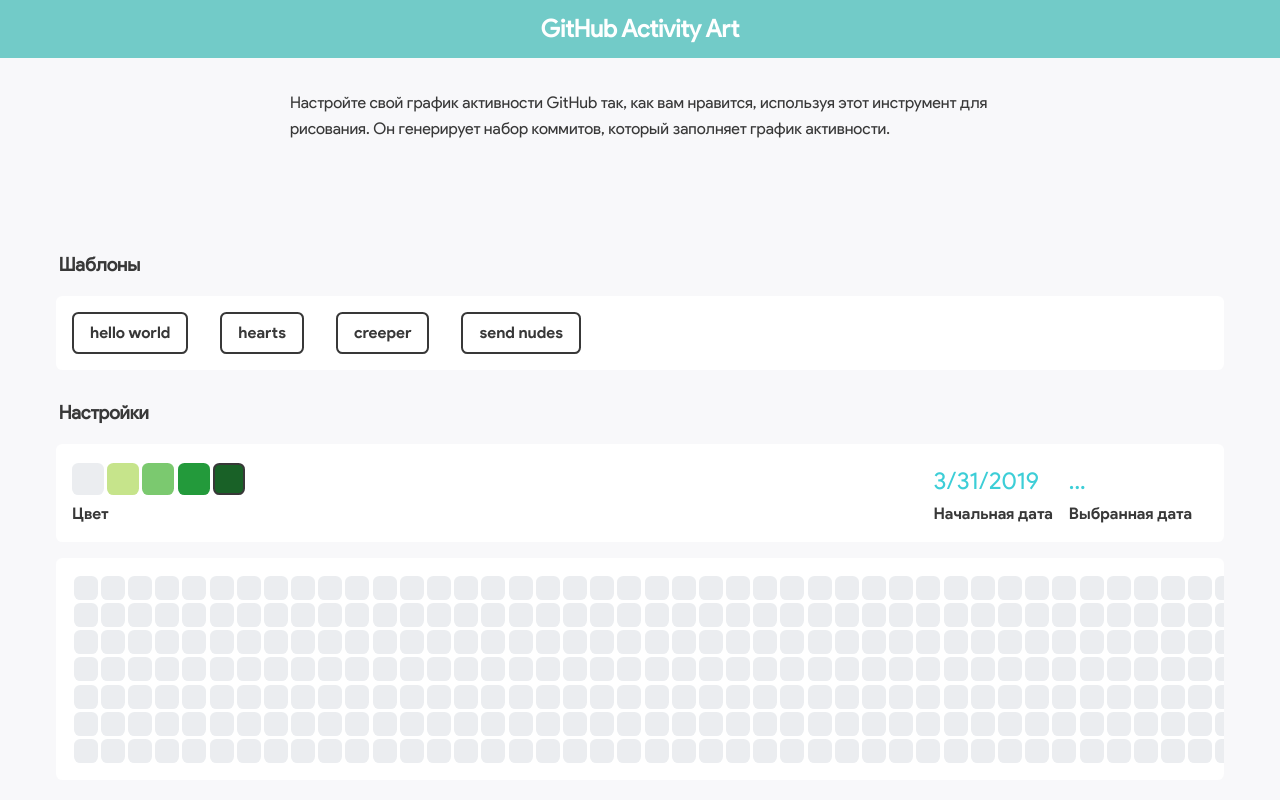
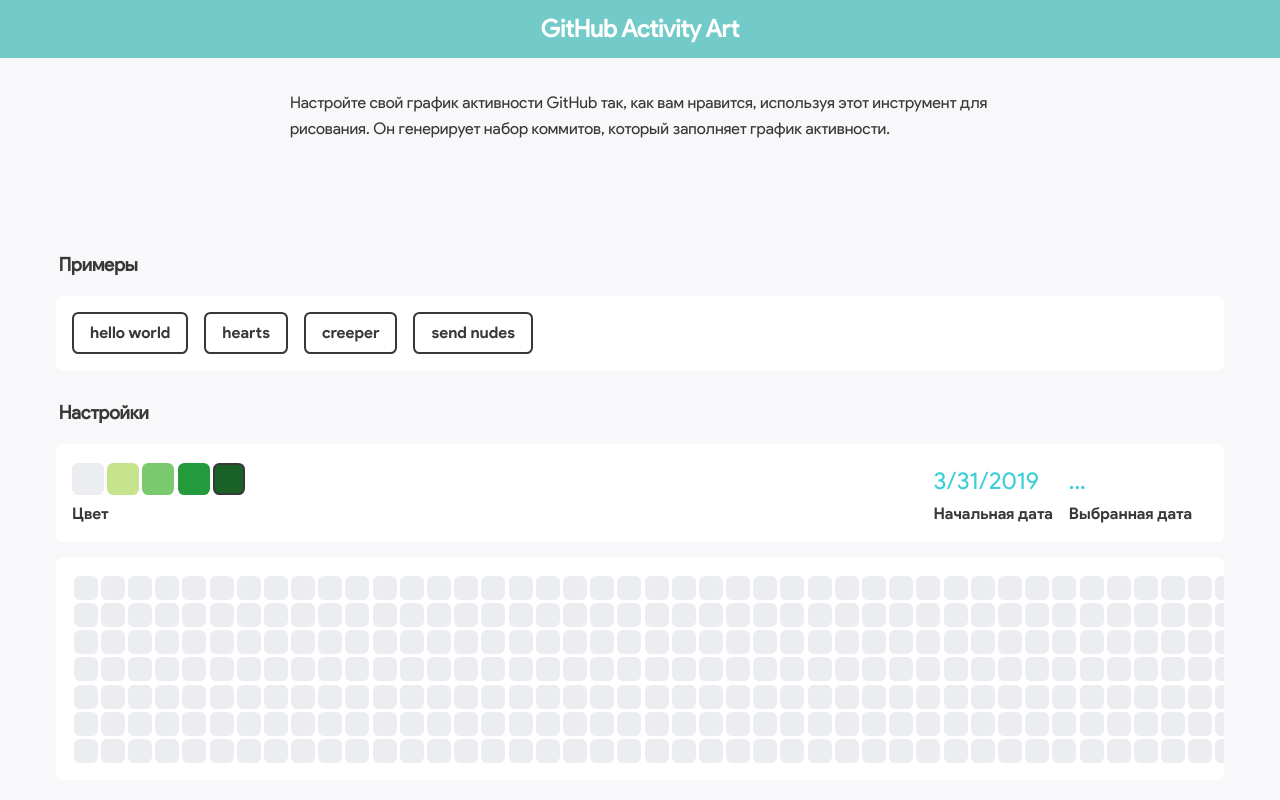
Before and after one commit to dumaevrinat/github_activity_art, a React (Create React App) app: page / in a window 1280 px wide. Shown: the top 800 px of the page. Built offline with nearby package versions, Linux system fonts and the light colour scheme.

Commit message:
change heading and margin in Examples

```diff
--- a/public/style.css
+++ b/public/style.css
@@ -90,7 +90,7 @@
 
 .boardTemplate {
     padding: 0.6em 1em 0.6em 1em;
-    margin: 1em;
+    margin: 1em 0 1em 1em;
     background-color: #ffffff;
     color: #383838;
     border: 0.15em solid #383838;
--- a/src/App.js
+++ b/src/App.js
@@ -145,7 +145,7 @@
     render() {
         return (
             <div className='app' onMouseUp={() => this.handleMouseUp()}>
-                <h3>Шаблоны</h3>
+                <h3>Примеры</h3>
 
                 <BoardTemplatesCarousel
                     boardTemplates={this.state.boardTemplates}
```
